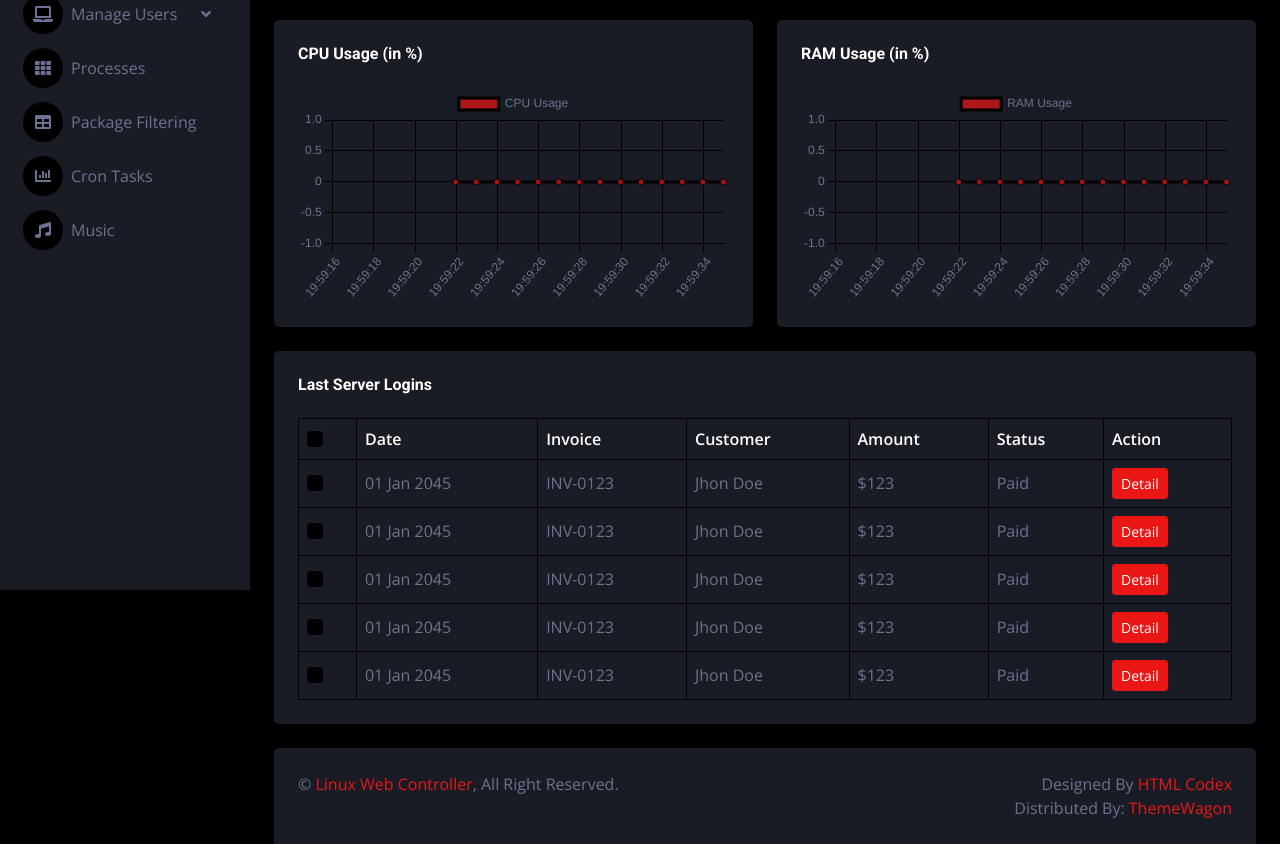
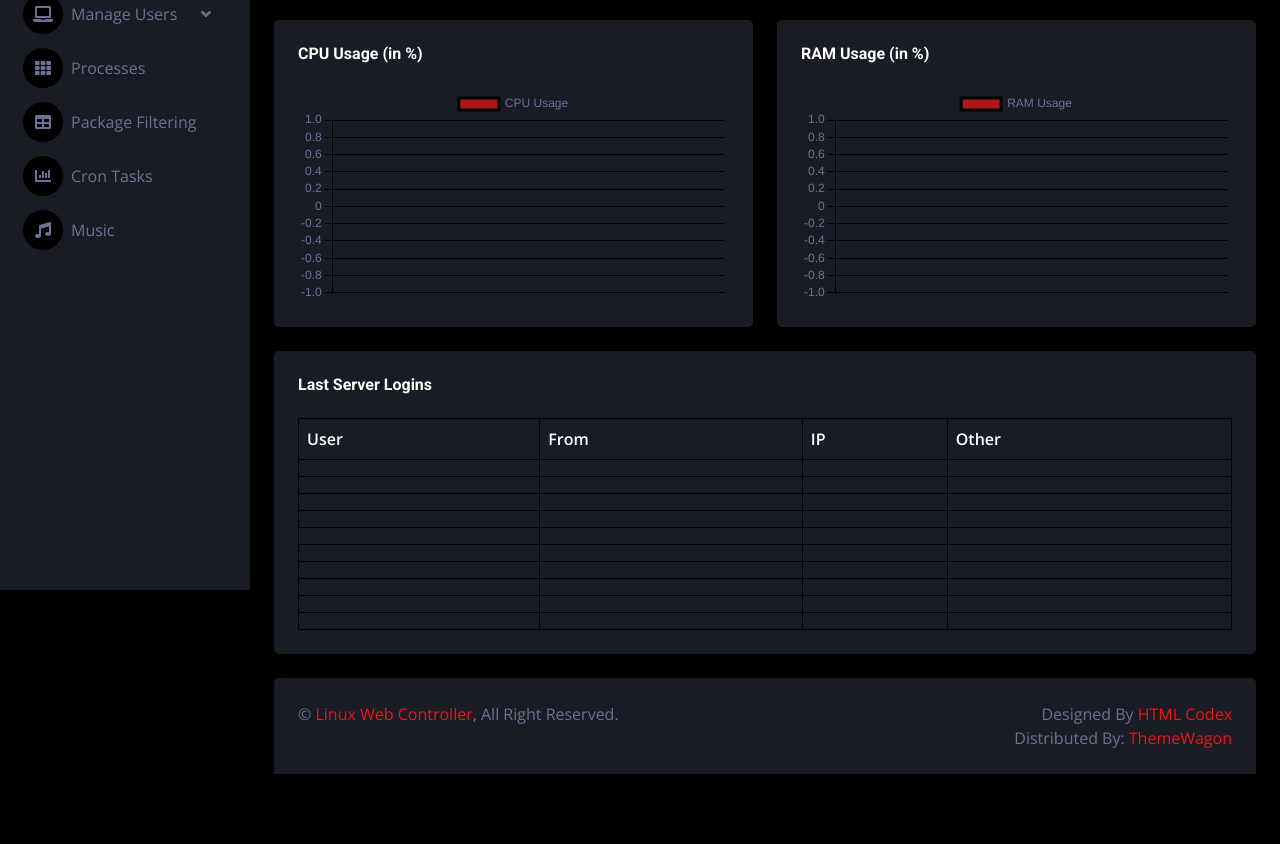
Before and after one commit to bielcarpi/LinuxWebController, a plain HTML site: page dashboard.html in a window 1280 px wide. Shown: the part 210-1054 px from the top of the page. After the commit the page ends 984 px from the top, so only its background shows below. Drawn offline with nearby package versions, Linux system fonts and the light colour scheme; no server answers.

Commit message:
Add last 10 logins to dashboard

```diff
--- a/dashboard.html
+++ b/dashboard.html
@@ -206,60 +206,72 @@
                         <table class="table text-start align-middle table-bordered table-hover mb-0">
                             <thead>
                                 <tr class="text-white">
-                                    <th scope="col"><input class="form-check-input" type="checkbox"></th>
-                                    <th scope="col">Date</th>
-                                    <th scope="col">Invoice</th>
-                                    <th scope="col">Customer</th>
-                                    <th scope="col">Amount</th>
-                                    <th scope="col">Status</th>
-                                    <th scope="col">Action</th>
+                                    <th scope="col">User</th>
+                                    <th scope="col">From</th>
+                                    <th scope="col">IP</th>
+                                    <th scope="col">Other</th>
                                 </tr>
                             </thead>
                             <tbody>
                                 <tr>
-                                    <td><input class="form-check-input" type="checkbox"></td>
-                                    <td>01 Jan 2045</td>
-                                    <td>INV-0123</td>
-                                    <td>Jhon Doe</td>
-                                    <td>$123</td>
-                                    <td>Paid</td>
-                                    <td><a class="btn btn-sm btn-primary" href="">Detail</a></td>
+                                    <td id="0-user"></td>
+                                    <td id="0-from"></td>
+                                    <td id="0-ip"></td>
+                                    <td id="0-time"></td>
                                 </tr>
                                 <tr>
-                                    <td><input class="form-check-input" type="checkbox"></td>
-                                    <td>01 Jan 2045</td>
-                                    <td>INV-0123</td>
-                                    <td>Jhon Doe</td>
-                                    <td>$123</td>
-                                    <td>Paid</td>
-                                    <td><a class="btn btn-sm btn-primary" href="">Detail</a></td>
+                                    <td id="1-user"></td>
+                                    <td id="1-from"></td>
+                                    <td id="1-ip"></td>
+                                    <td id="1-time"></td>
                                 </tr>
                                 <tr>
-                                    <td><input class="form-check-input" type="checkbox"></td>
-                                    <td>01 Jan 2045</td>
-                                    <td>INV-0123</td>
-                                    <td>Jhon Doe</td>
-                                    <td>$123</td>
-                                    <td>Paid</td>
-                                    <td><a class="btn btn-sm btn-primary" href="">Detail</a></td>
+                                    <td id="2-user"></td>
+                                    <td id="2-from"></td>
+                                    <td id="2-ip"></td>
+                                    <td id="2-time"></td>
                                 </tr>
                                 <tr>
-                                    <td><input class="form-check-input" type="checkbox"></td>
-                                    <td>01 Jan 2045</td>
-                                    <td>INV-0123</td>
-                                    <td>Jhon Doe</td>
-                                    <td>$123</td>
-                                    <td>Paid</td>
-                                    <td><a class="btn btn-sm btn-primary" href="">Detail</a></td>
+                                    <td id="3-user"></td>
+                                    <td id="3-from"></td>
+                                    <td id="3-ip"></td>
+                                    <td id="3-time"></td>
                                 </tr>
                                 <tr>
-                                    <td><input class="form-check-input" type="checkbox"></td>
-                                    <td>01 Jan 2045</td>
-                                    <td>INV-0123</td>
-                                    <td>Jhon Doe</td>
-                                    <td>$123</td>
-                                    <td>Paid</td>
-                                    <td><a class="btn btn-sm btn-primary" href="">Detail</a></td>
+                                    <td id="4-user"></td>
+                                    <td id="4-from"></td>
+                                    <td id="4-ip"></td>
+                                    <td id="4-time"></td>
+                                </tr>
+                                <tr>
+                                    <td id="5-user"></td>
+                                    <td id="5-from"></td>
+                                    <td id="5-ip"></td>
+                                    <td id="5-time"></td>
+                                </tr>
+                                <tr>
+                                    <td id="6-user"></td>
+                                    <td id="6-from"></td>
+                                    <td id="6-ip"></td>
+                                    <td id="6-time"></td>
+                                </tr>
+                                <tr>
+                                    <td id="7-user"></td>
+                                    <td id="7-from"></td>
+                                    <td id="7-ip"></td>
+                                    <td id="7-time"></td>
+                                </tr>
+                                <tr>
+                                    <td id="8-user"></td>
+                                    <td id="8-from"></td>
+                                    <td id="8-ip"></td>
+                                    <td id="8-time"></td>
+                                </tr>
+                                <tr>
+                                    <td id="9-user"></td>
+                                    <td id="9-from"></td>
+                                    <td id="9-ip"></td>
+                                    <td id="9-time"></td>
                                 </tr>
                             </tbody>
                         </table>
--- a/js/updateStats.js
+++ b/js/updateStats.js
@@ -75,8 +75,13 @@ function updateStats(){
             $("#ram").text(arr[3] + " GB");
             $("#disk").text(arr[4] + "/" + arr[5] + " GB");
             $("#uptime").text(arr[6]);
-            for(let i = 7; i < 17; i++){ //From lines 7 to 16, last server logins
-                console.log(arr[i]);
+            for(let i = 0; i < 10; i++){ //From lines 7 to 16, last server logins
+                let cleanData = arr[i+7].replace(/  +/g, ' ');
+                let fields = cleanData.split(" ");
+                $(("#" + i + "-user")).text(fields[0]);
+                $(("#" + i + "-from")).text(fields[1]);
+                $(("#" + i + "-ip")).text(fields[2]);
+                $(("#" + i + "-time")).text(arr[i+7]);
             }
 
             arrCPU.pop();
```
